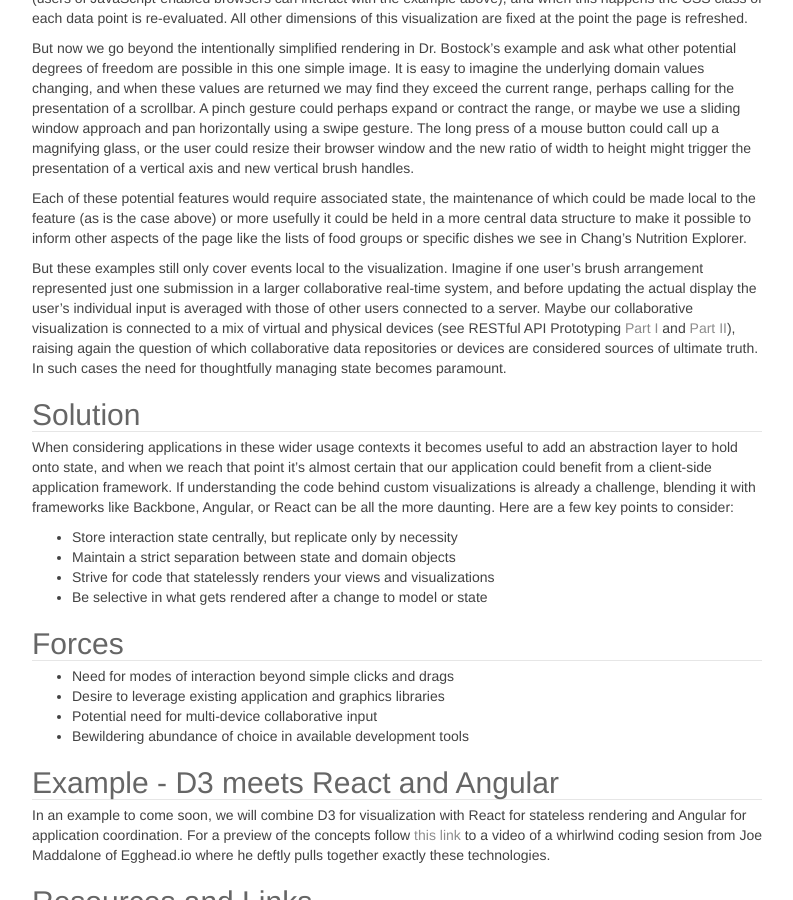
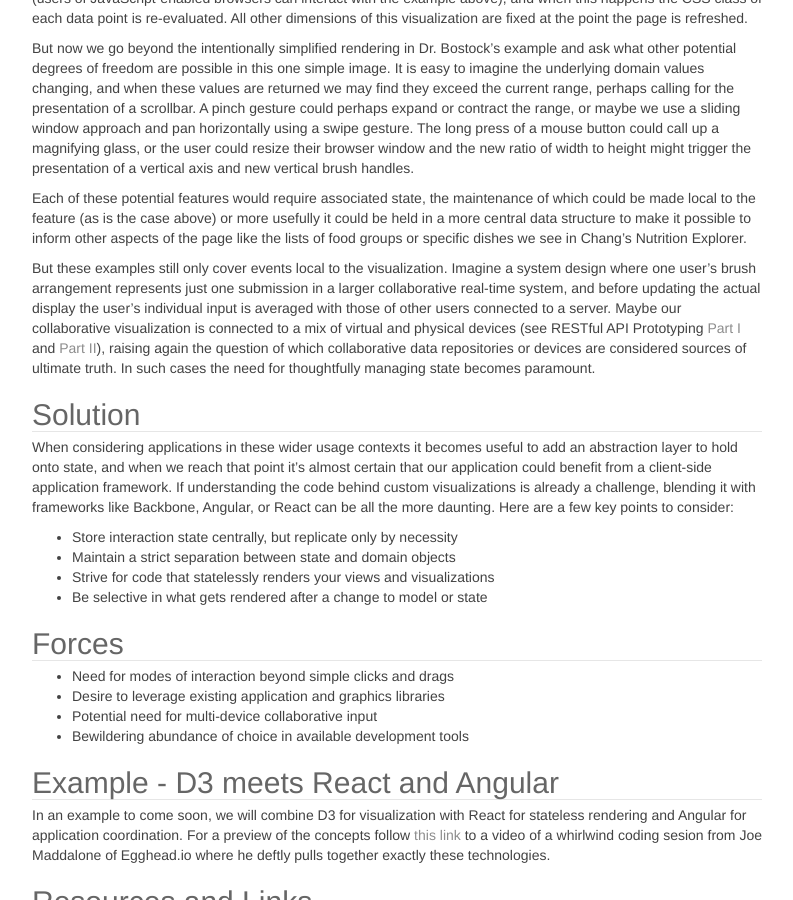
Before and after one commit to rjpw/rjpw.github.io, a Jekyll site: the page built from _posts/2015-3-2-managing-visualization-state.md, in a window 1280 px wide and 900 px high, scrolled down 1169 px. Shown: the whole window, without its empty margins (338-1131 px from the left). Built offline with Jekyll 4.4.1, drawn with Linux system fonts in a browser that asks for light colours; nearby versions of some CDN libraries.

Commit message:
Grammatical edit - verb tense

```diff
--- a/_posts/2015-3-2-managing-visualization-state.md
+++ b/_posts/2015-3-2-managing-visualization-state.md
@@ -40,7 +40,7 @@ But now we go beyond the intentionally simplified rendering in Dr. Bostock's exa
 
 Each of these potential features would require associated state, the maintenance of which could be made local to the feature (as is the case above) or more usefully it could be held in a more central data structure to make it possible to inform other aspects of the page like the lists of food groups or specific dishes we see in Chang's Nutrition Explorer.
 
-But these examples still only cover events local to the visualization. Imagine if one user's brush arrangement represented just one submission in a larger collaborative real-time system, and before updating the actual display the user's individual input is averaged with those of other users connected to a server. Maybe our collaborative visualization is connected to a mix of virtual and physical devices (see RESTful API Prototyping [Part I]({% post_url 2015-2-2-visual-architect %}) and [Part II]({% post_url 2015-2-7-visual-architect-ii %})), raising again the question of which collaborative data repositories or devices are considered sources of ultimate truth. In such cases the need for thoughtfully managing state becomes paramount.
+But these examples still only cover events local to the visualization. Imagine a system design where one user's brush arrangement represents just one submission in a larger collaborative real-time system, and before updating the actual display the user's individual input is averaged with those of other users connected to a server. Maybe our collaborative visualization is connected to a mix of virtual and physical devices (see RESTful API Prototyping [Part I]({% post_url 2015-2-2-visual-architect %}) and [Part II]({% post_url 2015-2-7-visual-architect-ii %})), raising again the question of which collaborative data repositories or devices are considered sources of ultimate truth. In such cases the need for thoughtfully managing state becomes paramount.
 
 ## Solution
 
```
